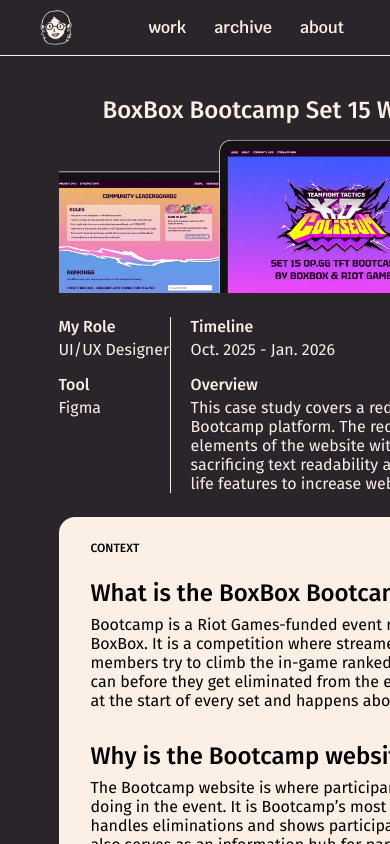
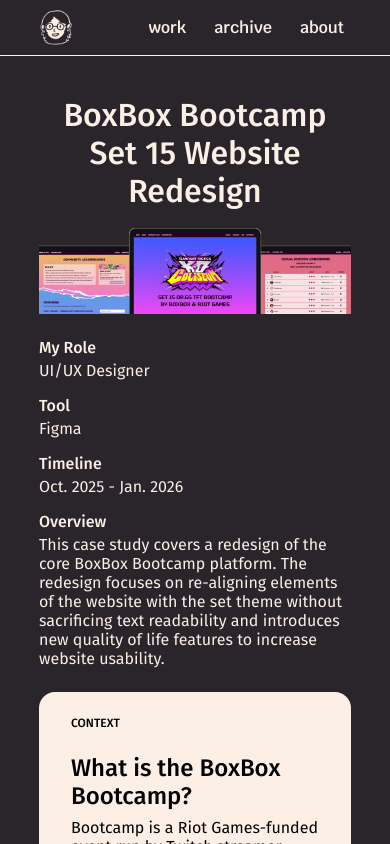
Before and after one commit to adrienneyl/adrienneyl.github.io, an Angular app in the folder portfolio/: page /case-study/set15 in a window 390 px wide. Shown: the top 844 px of the page. Built offline with nearby package versions, Linux system fonts and the light colour scheme.

Commit message:
s15 mobile done

```diff
--- a/portfolio/src/app/pages/case-studies/casestudy.css
+++ b/portfolio/src/app/pages/case-studies/casestudy.css
@@ -1,5 +1,7 @@
 .page-container {
   display: flex;
+  flex-direction: column;
+  align-items: center;
 
   padding-top: 24px;
   padding-bottom: 96px;
@@ -10,6 +12,8 @@
 .page-content {
   display: flex;
   flex-direction: column;
+
+  width: 100%;
 
   padding-left: 15%;
   padding-right: 15%;
@@ -187,6 +191,8 @@
   font-size: 1.5rem;
 
   margin-bottom: -16px;
+
+  text-align: center;
 }
 
 .header-title {
@@ -251,3 +257,103 @@
 .top-spacer-8 {
   padding-top: 8px;
 }
+
+/* RESPONSIVE MEDIA QUERIES */
+@media (width > 2000px) {
+  .page-title {
+    font-size: 2rem;
+
+    margin-bottom: -56px;
+  }
+}
+
+@media (width < 2000px) {
+  .page-title {
+    font-size: 2rem;
+
+    margin-bottom: -48px;
+  }
+}
+
+@media (width < 1600px) {
+  .page-title {
+    font-size: 2rem;
+
+    margin-bottom: -40px;
+  }
+}
+
+@media (width < 1400px) {
+  .page-title {
+    font-size: 2rem;
+
+    margin-bottom: -32px;
+  }
+}
+
+@media (width < 1200px) {
+  .page-title {
+    font-size: 2rem;
+
+    margin-bottom: -24px;
+  }
+
+  .page-content {
+    padding-left: 10%;
+    padding-right: 10%;
+  }
+}
+
+@media (width < 1000px) {
+  .page-title {
+    font-size: 2rem;
+
+    margin-bottom: -16px;
+  }
+}
+
+@media (width < 900px) {
+  .header-summary {
+    flex-direction: column;
+    gap: 16px;
+  }
+
+  .summary-left {
+    width: 100%;
+  }
+
+  .summary-right {
+    width: 100%;
+
+    padding-left: 0px;
+    border-left: none;
+  }
+}
+
+@media (width < 800px) {
+  .duocard {
+    flex-direction: column;
+
+    gap: 32px;
+  }
+
+  .duocard .card {
+    width: 100%;
+  }
+}
+
+@media (width < 640px) {
+  .page-title {
+    font-size: 2rem;
+
+    margin-bottom: -8px;
+  }
+}
+
+@media (width < 500px) {
+  .page-title {
+    font-size: 2rem;
+
+    margin-bottom: 0px;
+  }
+}
--- a/portfolio/src/app/pages/case-studies/set15/set15.css
+++ b/portfolio/src/app/pages/case-studies/set15/set15.css
@@ -21,3 +21,16 @@
   padding-right: 16px;
   padding-bottom: 16px;
 }
+
+@media (width < 1200px) {
+  .tricard {
+    display: flex;
+    flex-direction: column;
+
+    gap: 32px;
+  }
+
+  .tricard .card {
+    width: 100%;
+  }
+}
--- a/portfolio/src/app/pages/home/home.css
+++ b/portfolio/src/app/pages/home/home.css
@@ -7,6 +7,8 @@
   align-items: center;
 
   background-color: var(--background);
+
+  padding-bottom: 64px;
 }
 
 .header-container {
```
